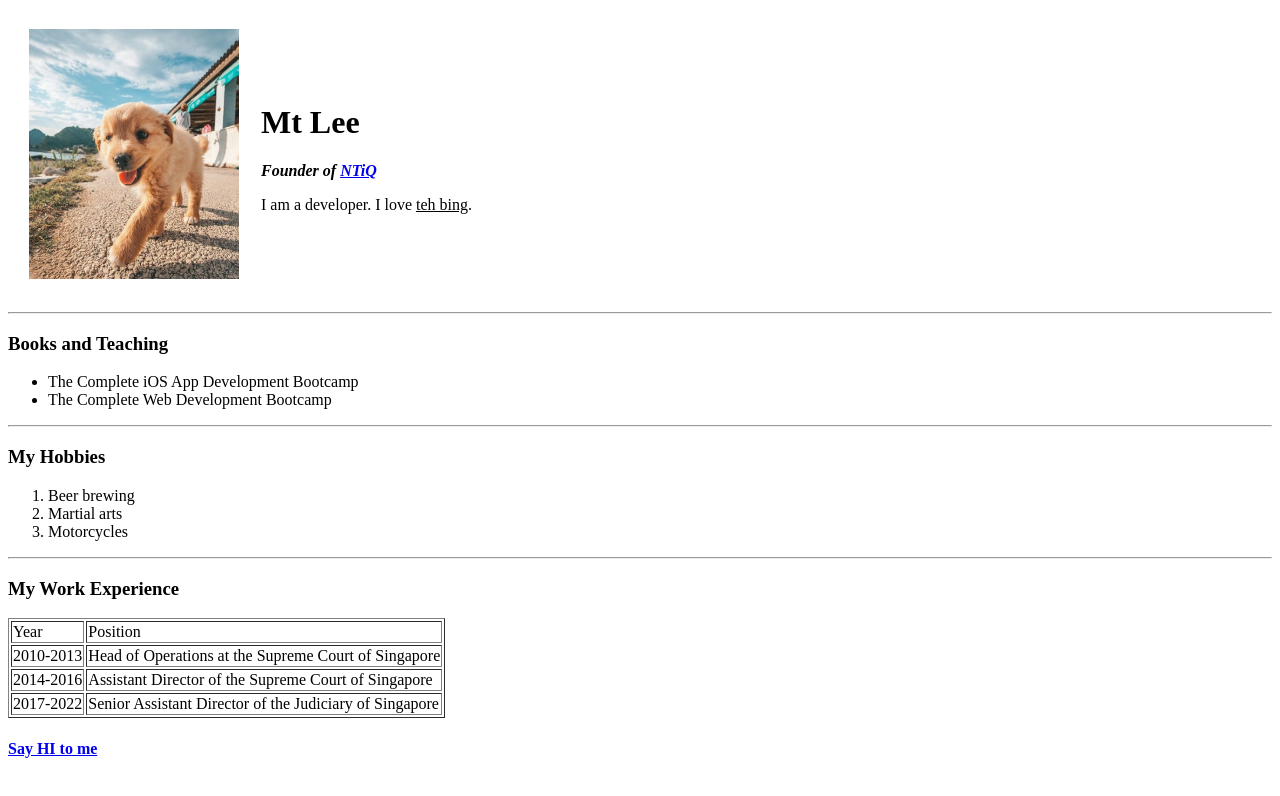
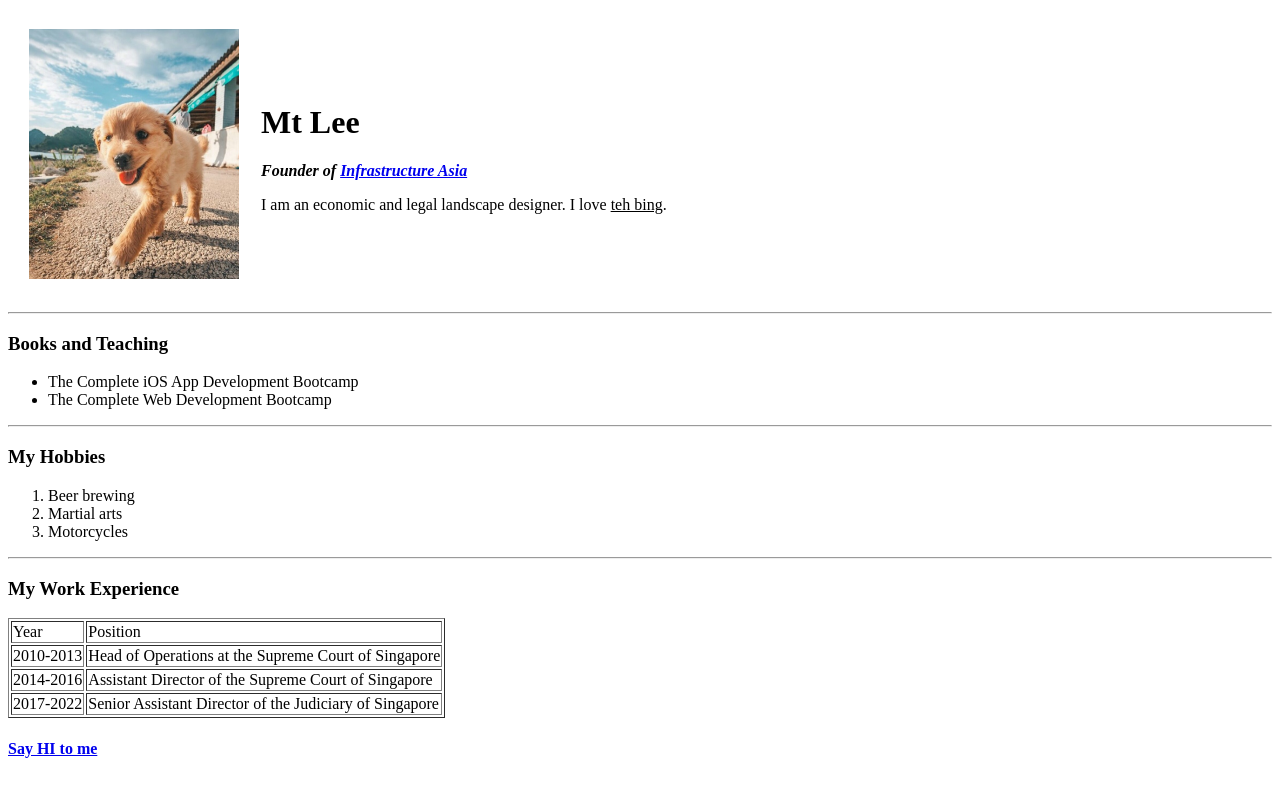
Before and after one commit to leemeiteng/cv, a plain HTML site: page index.html in a window 1280 px wide. Drawn offline with Linux system fonts and the light colour scheme.

Commit message:
Update link to landscape design

```diff
--- a/index.html
+++ b/index.html
@@ -12,8 +12,8 @@
             <td><img src="images/happy dog.png" alt="a happy pet's profile pic" width="210" height="250"></td>
             <td>
                 <h1>Mt Lee</h1>
-                <p><em><strong>Founder of <a href="https://appbrewery.com/">NTiQ</a></strong></em></p>
-                <p>I am a developer. I love <u>teh bing</u>.</p>
+                <p><em><strong>Founder of <a href="https://www.infrastructureasia.org/">Infrastructure Asia</a></strong></em></p>
+                <p>I am an economic and legal landscape designer. I love <u>teh bing</u>.</p>
             </td>
         </tr>
 
```
